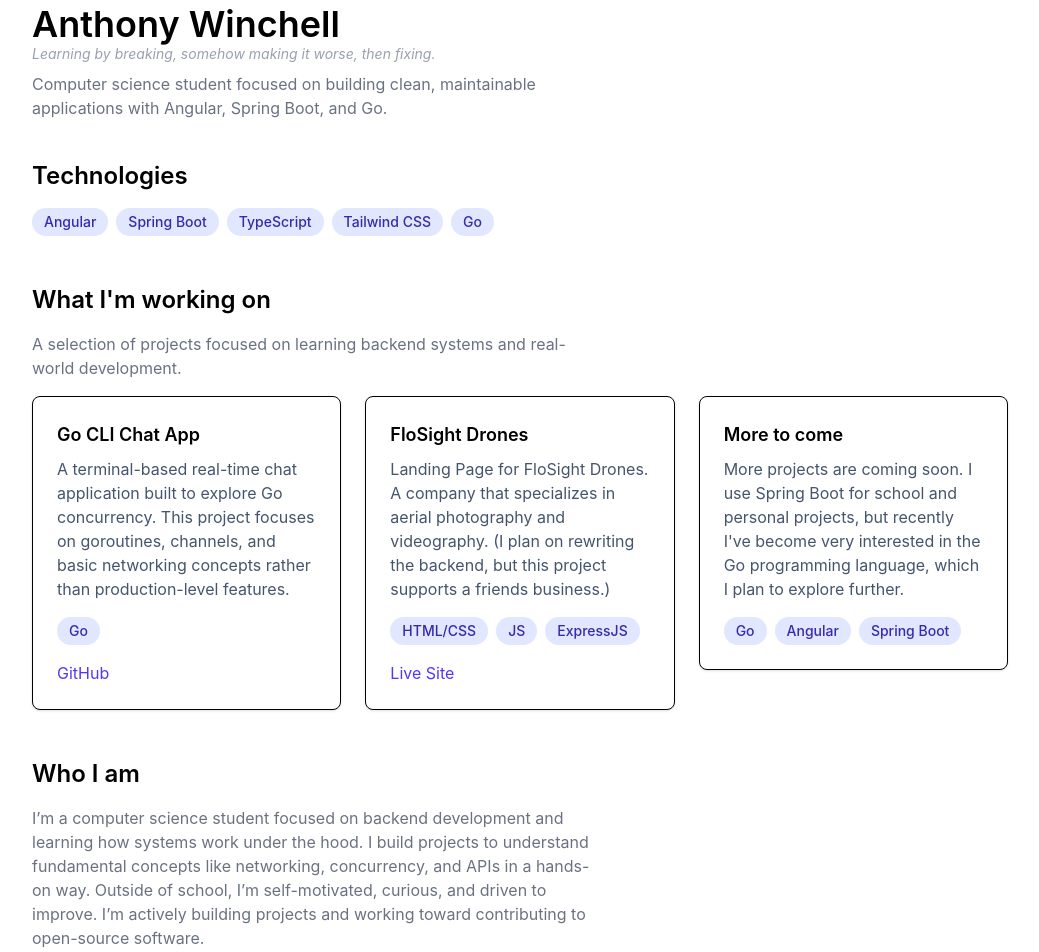
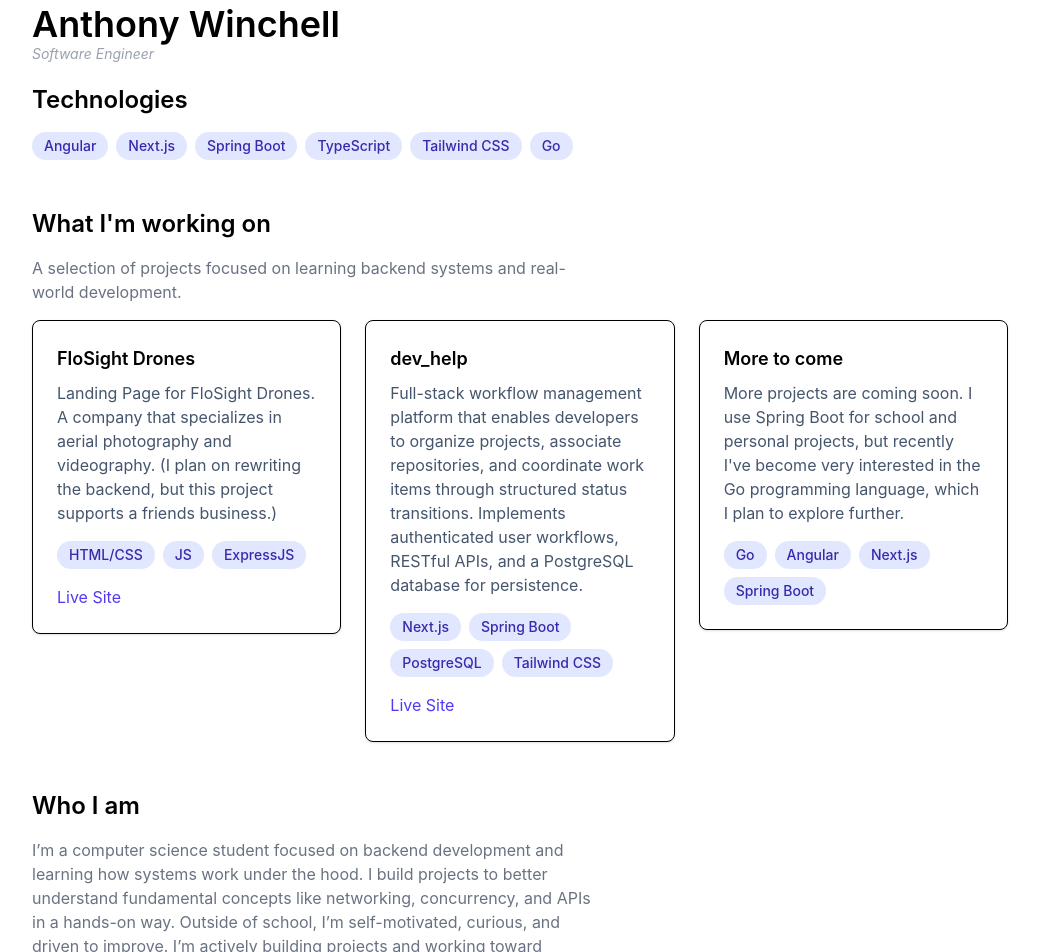
Before and after one commit to anthony-winchell/portfolio, an Angular app: page / in a window 1280 px wide. Shown: the part 260-1212 px from the top of the page, without its empty margins (120-1159 px from the left). Built offline with nearby package versions, Linux system fonts and the light colour scheme.

Commit message:
project updates to reflect current projects

```diff
--- a/src/app/components/home/home.html
+++ b/src/app/components/home/home.html
@@ -3,17 +3,15 @@
 
   <img src="me.jpeg" alt="Anthony Winchell" class="w-32 h-32 rounded-full mb-12 object-cover ring-3 ring-indigo-100 hover:ring-4 "/>
   <h1 class="text-4xl font-semibold ">Anthony Winchell</h1>
-  <p class="text-sm text-gray-400 italic mb-2">
-    Learning by breaking, somehow making it worse, then fixing.
-  </p>
-  <p class="text-gray-500 max-w-xl mb-10">
-    Computer science student focused on building clean, maintainable applications with Angular, Spring Boot, and Go.
+  <p class="text-sm text-gray-400 italic mb-5">
+    Software Engineer
   </p>
 
   <!-- Technologies -->
   <h3 class="text-2xl font-semibold mb-4">Technologies</h3>
   <div class="flex flex-wrap gap-2 mb-12">
     <span class="bg-indigo-100 text-indigo-800 px-3 py-1 rounded-full text-sm font-medium">Angular</span>
+    <span class="bg-indigo-100 text-indigo-800 px-3 py-1 rounded-full text-sm font-medium">Next.js</span>
     <span class="bg-indigo-100 text-indigo-800 px-3 py-1 rounded-full text-sm font-medium"
       >Spring Boot</span
     >
@@ -33,17 +31,6 @@
     and real-world development.
   </p>
   <div class="grid grid-cols-1 md:grid-cols-3 gap-6 mb-12">
-
-    <app-project-card
-      name="Go CLI Chat App"
-      description="A terminal-based real-time chat application built to explore Go concurrency.
-      This project focuses on goroutines, channels, and basic networking concepts
-      rather than production-level features."
-      [technologies]="['Go']"
-      github="https://github.com/anthony-winchell/go-cli.git"
-    ></app-project-card>
-
-
     <app-project-card
       name="FloSight Drones"
       description="Landing Page for FloSight Drones. A company that specializes in aerial photography and videography.
@@ -53,18 +40,28 @@
     ></app-project-card>
 
     <app-project-card
+      name="dev_help"
+      description="Full-stack workflow management platform that enables developers to organize projects, associate repositories, and coordinate work items through structured status transitions.
+      Implements authenticated user workflows, RESTful APIs, and a PostgreSQL database for persistence."
+      [technologies]="['Next.js', 'Spring Boot', 'PostgreSQL', 'Tailwind CSS']"
+      live="https://incident-next-sigma.vercel.app/"
+    ></app-project-card>
+
+
+
+    <app-project-card
       name="More to come"
       description="More projects are coming soon. I use Spring Boot for school and personal projects, but recently I've become very interested in the Go programming language, which I plan to explore further."
-      [technologies]="['Go', 'Angular', 'Spring Boot']"
+      [technologies]="['Go', 'Angular', 'Next.js', 'Spring Boot']"
     ></app-project-card>
     </div>
 
     <h3 class="text-2xl font-semibold mb-4">Who I am</h3>
     <p class="text-gray-500 max-w-xl mb-10">
       I’m a computer science student focused on backend development and learning how systems work under the hood.
-      I build projects to understand fundamental concepts like networking, concurrency, and APIs in a hands-on way.
+      I build projects to better understand fundamental concepts like networking, concurrency, and APIs in a hands-on way.
       Outside of school, I’m self-motivated, curious, and driven to improve.
-      I’m actively building projects and working toward contributing to open-source software.
+      I’m actively building projects and working toward contributing to open-source projects. I look forward to the chance to do this professionally.
     </p>
 
     <section class="mb-24">
```
Also changed, not shown: 1 other file (tests, documents, lock files or other folders).
